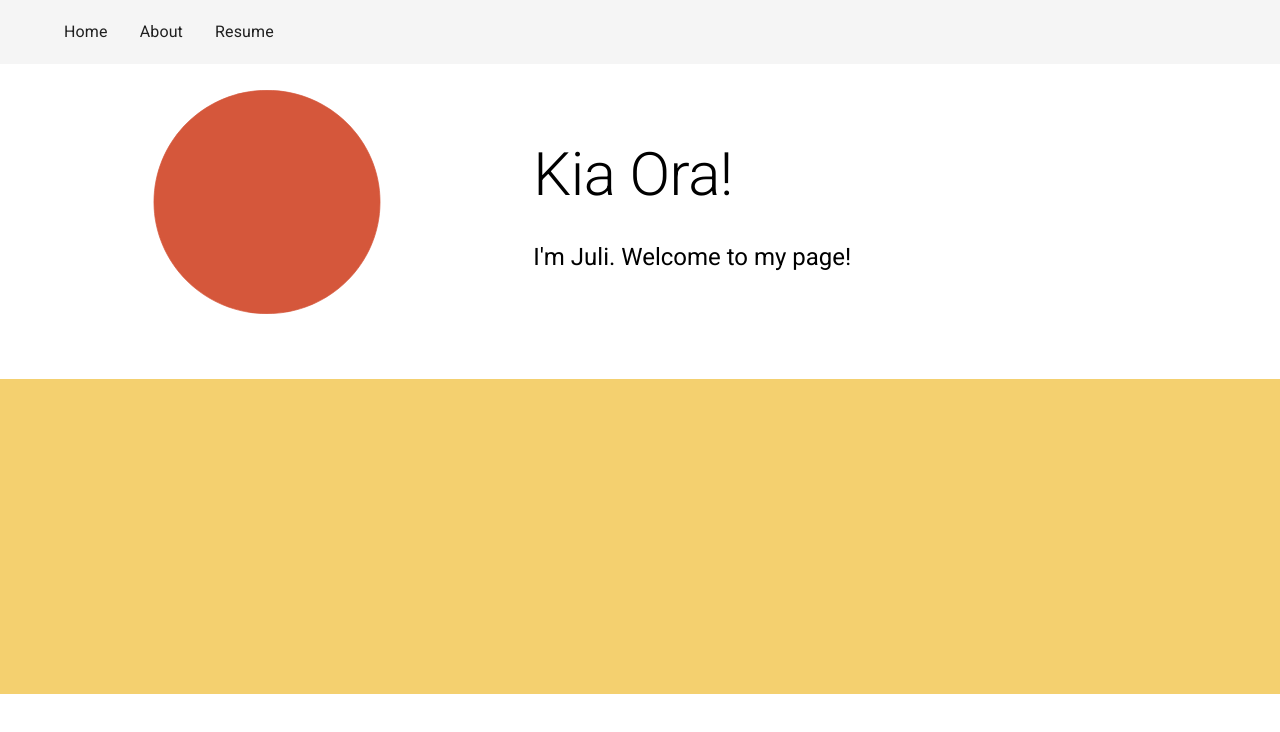
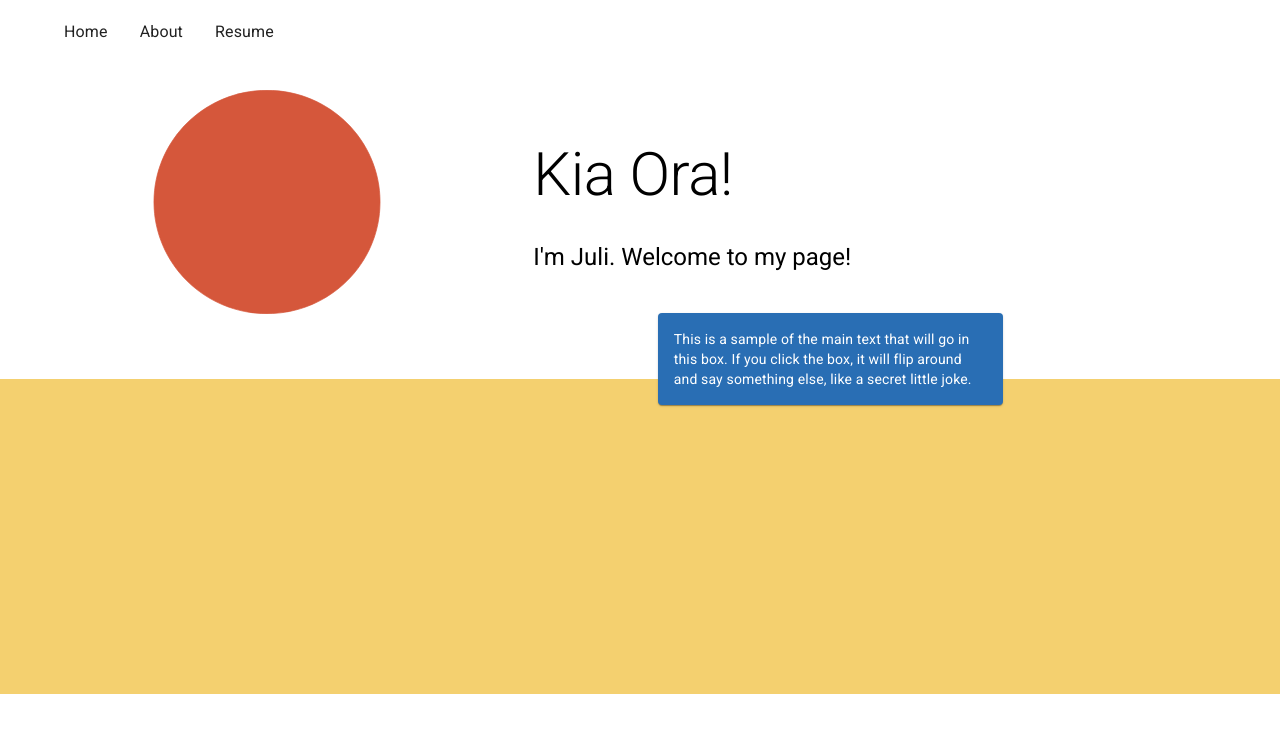
Before and after one commit to jkloza/jkloza.github.io, a React (Create React App) app: page / in a window 1280 px wide. Shown: the top 732 px of the page. Built offline with nearby package versions, Linux system fonts and the light colour scheme.

Commit message:
fix nav styling, add box

```diff
--- /dev/null
+++ b/src/molecules/ClickableCard.js
@@ -0,0 +1,30 @@
+import React from 'react'
+import { Typography, Card, CardActionArea, CardContent } from '@mui/material'
+import { theme } from '../mui/theme'
+
+// Styles
+// const headingStyles = {
+// 	marginTop: "10%",
+// 	marginBottom: 30,
+// 	maxWidth: 320,
+// }
+
+// const pageStyles = {
+// 	color: '#232129',
+// 	padding: 96,
+// 	fontFamily: '-apple-system, Roboto, sans-serif, serif',
+// }
+
+export default function ClickableCard({content, styles = {}}) {
+  return (
+      <Card sx={{...styles, backgroundColor: theme.palette.primary.main}}>
+      <CardActionArea>
+        <CardContent>
+          <Typography variant="body2" color='white'>
+            {content}
+          </Typography>
+        </CardContent>
+      </CardActionArea>
+    </Card>
+  )
+}
--- a/src/navigation/nav-menu.js
+++ b/src/navigation/nav-menu.js
@@ -10,7 +10,7 @@ export function NavMenu() {
     {label: 'Resume', link: '/resume'}
   ]
   return (
-    <Box sx={{ display: { xs: 'none', sm: 'block' } }}>
+    <Box sx={{ display: { xs: 'none', sm: 'block' }, backgroundColor: 'inherit' }}>
     {pages.map((page) => (
       <Link key={page.label} to={page.link} style={{ textDecoration: 'none' }}>
       <MenuButton
--- a/src/organisms/app-bar.js
+++ b/src/organisms/app-bar.js
@@ -6,8 +6,8 @@ const ResponsiveAppBar = () => {
 
   return (
     <AppBar position="static">
-      <Container maxWidth="xl">
-        <Toolbar>
+      <Container maxWidth="xl" sx={{backgroundColor: 'white'}}>
+        <Toolbar sx={{backgroundColor: 'white'}}>
           <NavMenu />
         </Toolbar>
       </Container>
--- a/src/pages/home.js
+++ b/src/pages/home.js
@@ -1,7 +1,8 @@
 import React from 'react'
-import HelloComponent from '../molecules/hellos'
+import HelloComponent from '../molecules/Hellos'
 import { Typography, Grid } from '@mui/material'
 import OrangeCircle from '../assets/orange-circle'
+import ClickableCard from '../molecules/ClickableCard'
 
 // Styles
 const headingStyles = {
@@ -18,16 +19,27 @@ const headingStyles = {
 
 // TODO: Get actual height of page and not a guess!
 export default function Home() {
+  const cardContent = 'This is a sample of the main text that will go in this box. If you click the box, it will flip around and say something else, like a secret little joke.'
   return (
 		<Grid container justifyContent="center" style={{ height: 630, background: 'linear-gradient(180deg, white 50%, #F4D06F 50%)' }}>
     <Grid container justifyContent="center" item xs={5} style={{ marginTop: '2%' }}>
-      <OrangeCircle />
+      <OrangeCircle>
+
+      </OrangeCircle>
     </Grid>
     <Grid item xs={7}>
 			<div style={headingStyles}>
 				<HelloComponent />
 			</div>
       <Typography variant="h5">I'm Juli. Welcome to my page!</Typography>
+      <br />
+      <br />
+      <Grid container>
+      <Grid item xs={2}></Grid>
+      <Grid item xs={8}>
+      <ClickableCard content={cardContent} styles={{maxWidth: 345}} />
+      </Grid>
+    </Grid>
     </Grid>
 		</Grid>
 
```
Also changed, not shown: src/assets/juli-transparent.png (added).
